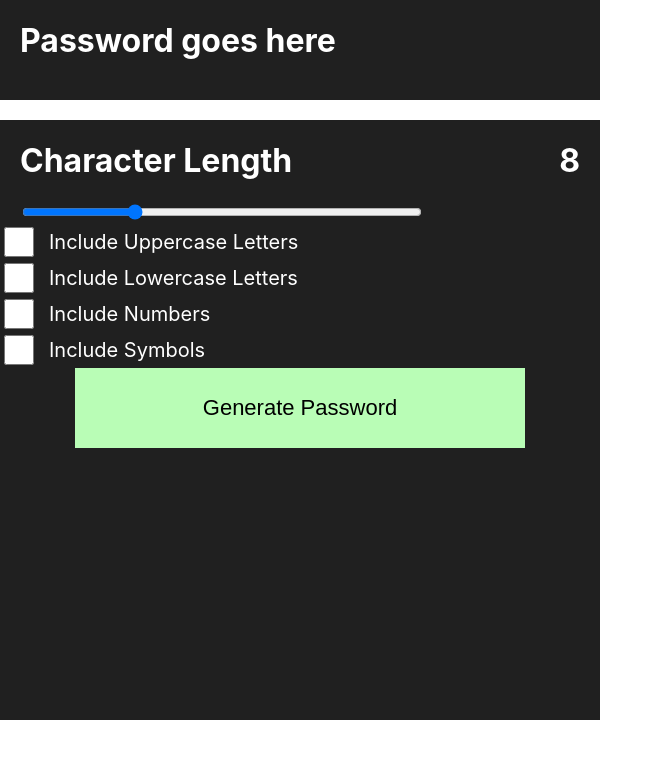
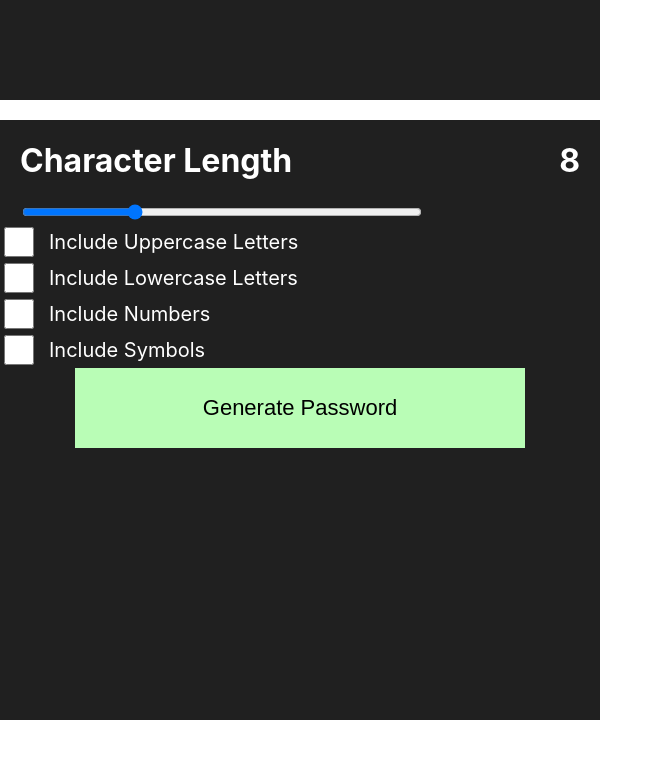
Before and after one commit to Zakariyya98/PasswordGenerator, a React (Create React App) app: page / in a window 1280 px wide. Shown: the top 758 px of the page, without its empty margins (0-663 px from the left). Built offline with nearby package versions, Linux system fonts and the light colour scheme.

Commit message:
GeneratedPassword.jsx: add: Added the generatedPassword to be displayed in this component

```diff
--- a/src/components/GeneratedPassword/GeneratedPassword.jsx
+++ b/src/components/GeneratedPassword/GeneratedPassword.jsx
@@ -1,11 +1,11 @@
 import "./GeneratedPassword.scss";
 
-const GeneratedPassword = () => {
+const GeneratedPassword = ({ generatedPassword }) => {
   return (
     <>
       <div className="generated-password__container">
         <div>
-          <h1 className="generated-password__password">Password goes here</h1>
+          <h1 className="generated-password__password">{generatedPassword}</h1>
         </div>
       </div>
     </>
```
